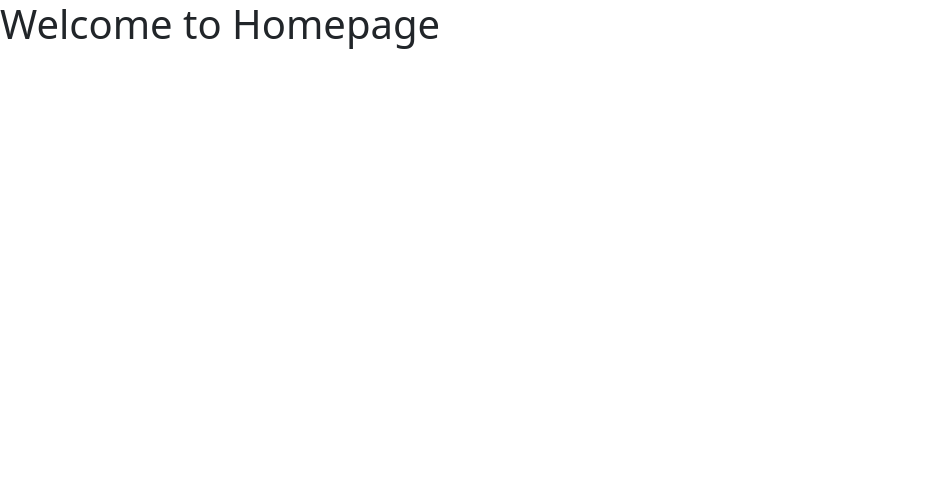
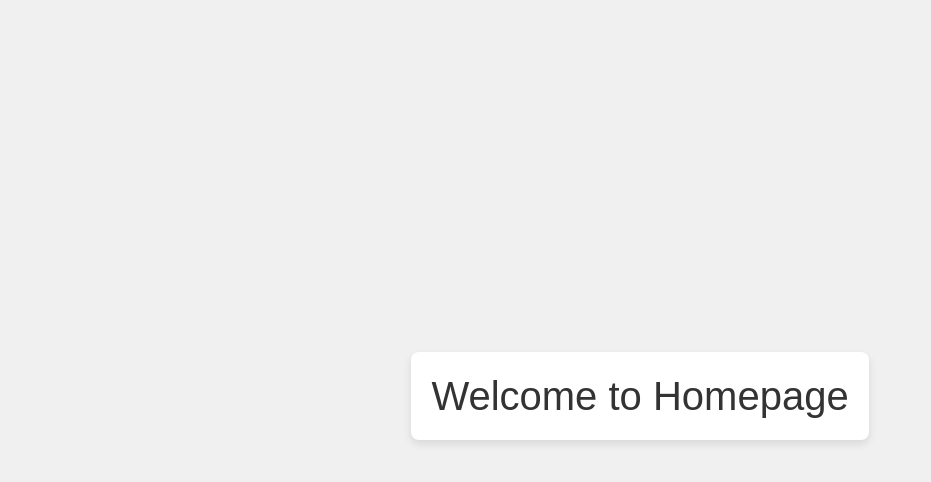
Before and after one commit to jasonMatillano/ReactMongoLogin, a React (Vite) app in the folder client/: page /home in a window 1280 px wide. Shown: the top 482 px of the page, without its empty margins (0-931 px from the left). Built offline with nearby package versions, Linux system fonts and the light colour scheme.

Commit message:
011AddedLogicToLoginToHomePage

```diff
--- a/client/src/Home.jsx
+++ b/client/src/Home.jsx
@@ -1,9 +1,29 @@
+const Home = () => {
+    // Inline styles
+    const containerStyles = {
+      display: "flex",
+      justifyContent: "center",
+      alignItems: "center",
+      height: "100vh", // Full viewport height
+      backgroundColor: "#f0f0f0", // Light background color
+    };
 
+    const headingStyles = {
+      fontSize: "2.5rem",
+      color: "#333",
+      fontFamily: "Arial, sans-serif",
+      textAlign: "center",
+      padding: "20px",
+      borderRadius: "8px",
+      backgroundColor: "#fff", // White background for heading
+      boxShadow: "0px 4px 8px rgba(0, 0, 0, 0.1)", // Subtle shadow
+    };
 
-const Home = () => {
-  return (
-    <div><h1> Welcome to Homepage</h1></div>
-  )
-}
+    return (
+      <div style={containerStyles}>
+        <h1 style={headingStyles}>Welcome to Homepage</h1>
+      </div>
+    );
+  };
 
-export default Home
+  export default Home;
--- a/client/src/Login.jsx
+++ b/client/src/Login.jsx
@@ -16,7 +16,14 @@ const Login = () => {
       })
       .then((res) => {
         console.log(res.data);
-        navigate("/home")
+        if (res.data === "User not found") {
+          alert("User not found");
+        } else if (res.data === "Wrong password") {
+          alert("Wrong password");
+        } else {
+          navigate("/home")
+        }
+
       })
       .catch((err) => {console.log(err);})
   }
```
